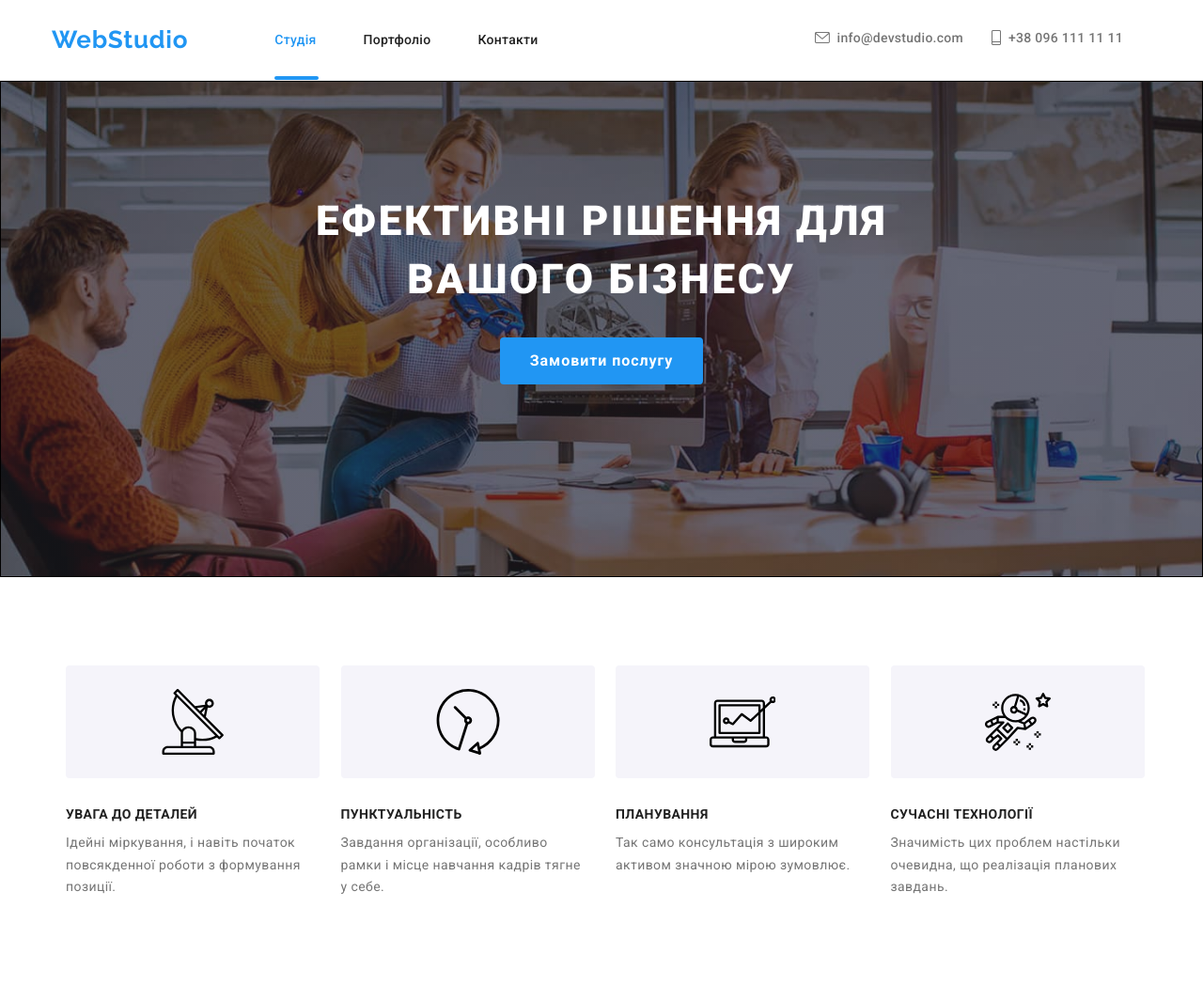
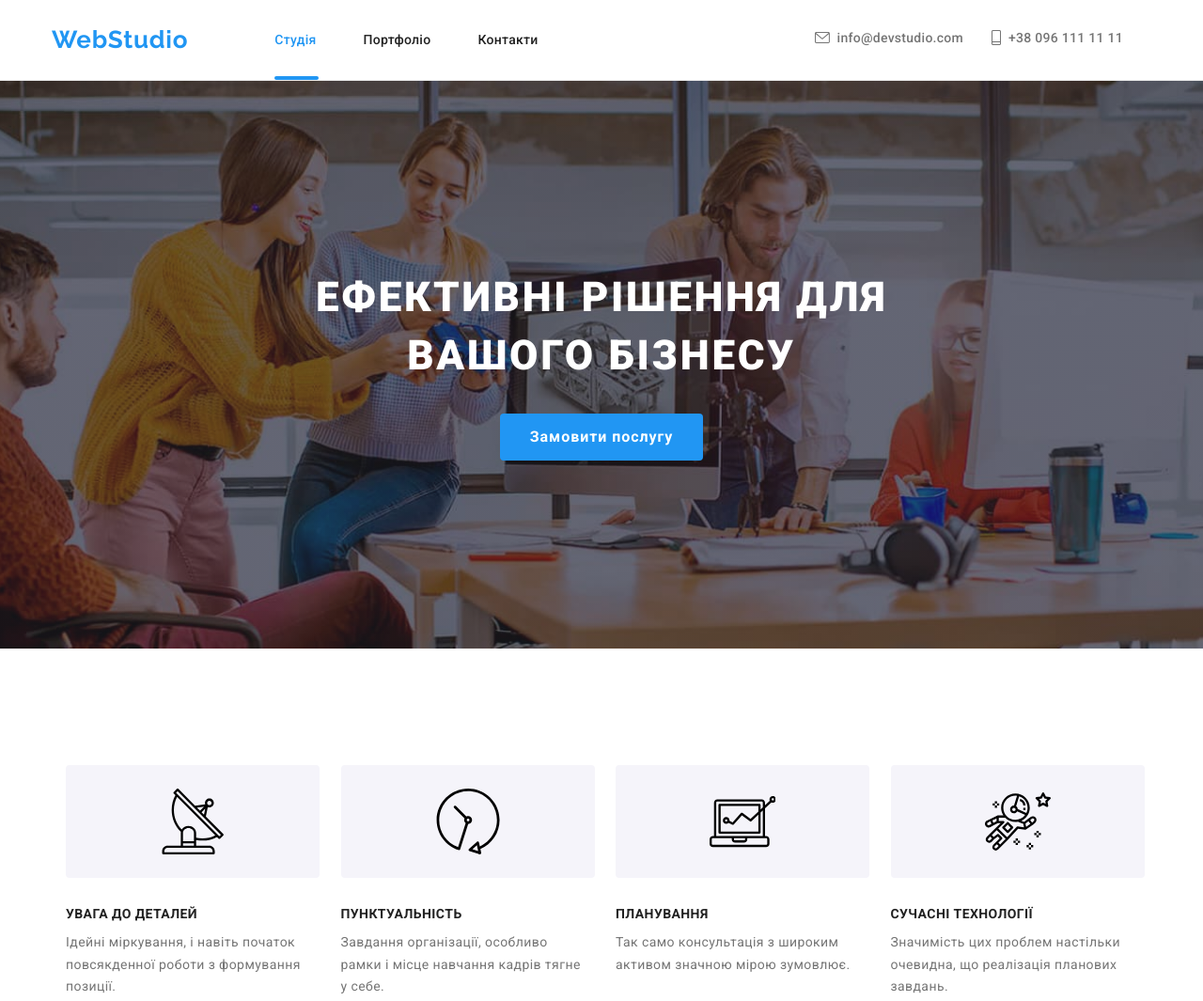
Before and after one commit to AntoninaRadova/goit-markup-hw-08, a plain HTML site: page index.html in a window 1280 px wide. Shown: the top 1065 px of the page at 94% size. Drawn offline with nearby package versions, Linux system fonts and the light colour scheme.

Commit message:
Update main.css

```diff
--- a/css/main.css
+++ b/css/main.css
@@ -255,6 +255,7 @@ body {
           transition-duration: 250ms;
   -webkit-transition-timing-function: cubic-bezier(0.4, 0, 0.2, 1);
           transition-timing-function: cubic-bezier(0.4, 0, 0.2, 1);
+  min-width: 200px;
 }
 .button:hover, .button:focus {
   background-color: #188ce8;
@@ -990,101 +991,94 @@ body {
 }
 
 .hero-section {
-  display: -webkit-box;
-  display: -ms-flexbox;
-  display: flex;
-  -webkit-box-align: center;
-      -ms-flex-align: center;
-          align-items: center;
-  -webkit-box-pack: center;
-      -ms-flex-pack: center;
-          justify-content: center;
-  padding: 118px 0;
-  text-align: center;
-  max-width: 100vw;
-  height: auto;
-  margin: 0 auto;
+  max-width: 1600px;
+  min-height: 400px;
+  margin-left: auto;
+  margin-right: auto;
+  background-color: #c4c4c4;
   background-image: -webkit-gradient(linear, left top, right top, from(rgba(47, 48, 58, 0.4)), to(rgba(47, 48, 58, 0.4))), url("../images/img-mobile.jpg");
   background-image: linear-gradient(to right, rgba(47, 48, 58, 0.4), rgba(47, 48, 58, 0.4)), url("../images/img-mobile.jpg");
+  background-repeat: no-repeat;
   background-size: cover;
-  background-repeat: no-repeat;
   background-position: center;
-  background-color: #c4c4c4;
-  border: 1px solid #000000;
-}
-@media screen and (min-width: 768px) {
-  .hero-section {
-    max-width: 1600px;
-    padding-top: 118px;
-    padding-bottom: 204px;
-  }
-}
-@media (min-device-pixel-ratio: 2), (-webkit-min-device-pixel-ratio: 2), (min-resolution: 192dpi), (min-resolution: 2dppx) {
+}
+@media screen and (min-device-pixel-ratio: 2), screen and (-webkit-min-device-pixel-ratio: 2), screen and (min-resolution: 192dpi), screen and (min-resolution: 2dppx) {
   .hero-section {
     background-image: -webkit-gradient(linear, left top, right top, from(rgba(47, 48, 58, 0.4)), to(rgba(47, 48, 58, 0.4))), url("../images/img-mobile-2x.jpg");
     background-image: linear-gradient(to right, rgba(47, 48, 58, 0.4), rgba(47, 48, 58, 0.4)), url("../images/img-mobile-2x.jpg");
   }
 }
-@media (min-width: 480px) {
+@media screen and (min-width: 768px) and (max-width: 1199px) {
   .hero-section {
-    padding: 118px 60px;
     background-image: -webkit-gradient(linear, left top, right top, from(rgba(47, 48, 58, 0.4)), to(rgba(47, 48, 58, 0.4))), url("../images/img-tablet.jpg");
     background-image: linear-gradient(to right, rgba(47, 48, 58, 0.4), rgba(47, 48, 58, 0.4)), url("../images/img-tablet.jpg");
   }
 }
-@media (min-width: 480px) and (min-device-pixel-ratio: 2), (min-width: 480px) and (-webkit-min-device-pixel-ratio: 2), (min-width: 480px) and (min-resolution: 192dpi), (min-width: 480px) and (min-resolution: 2dppx) {
+@media screen and (min-width: 768px) and (max-width: 1199px) and (min-device-pixel-ratio: 2), screen and (min-width: 768px) and (max-width: 1199px) and (-webkit-min-device-pixel-ratio: 2), screen and (min-width: 768px) and (max-width: 1199px) and (min-resolution: 192dpi), screen and (min-width: 768px) and (max-width: 1199px) and (min-resolution: 2dppx) {
   .hero-section {
     background-image: -webkit-gradient(linear, left top, right top, from(rgba(47, 48, 58, 0.4)), to(rgba(47, 48, 58, 0.4))), url("../images/img-tablet-2x.jpg");
     background-image: linear-gradient(to right, rgba(47, 48, 58, 0.4), rgba(47, 48, 58, 0.4)), url("../images/img-tablet-2x.jpg");
   }
 }
-@media (min-width: 768px) {
+@media screen and (min-width: 1200px) {
   .hero-section {
-    max-width: 1600px;
-    padding-top: 118px;
-    padding-bottom: 204px;
+    min-height: 600px;
     background-image: -webkit-gradient(linear, left top, right top, from(rgba(47, 48, 58, 0.4)), to(rgba(47, 48, 58, 0.4))), url("../images/img.jpg");
     background-image: linear-gradient(to right, rgba(47, 48, 58, 0.4), rgba(47, 48, 58, 0.4)), url("../images/img.jpg");
   }
 }
-@media (min-width: 768px) and (min-device-pixel-ratio: 2), (min-width: 768px) and (-webkit-min-device-pixel-ratio: 2), (min-width: 768px) and (min-resolution: 192dpi), (min-width: 768px) and (min-resolution: 2dppx) {
+@media screen and (min-width: 1200px) and (min-device-pixel-ratio: 2), screen and (min-width: 1200px) and (-webkit-min-device-pixel-ratio: 2), screen and (min-width: 1200px) and (min-resolution: 192dpi), screen and (min-width: 1200px) and (min-resolution: 2dppx) {
   .hero-section {
     background-image: -webkit-gradient(linear, left top, right top, from(rgba(47, 48, 58, 0.4)), to(rgba(47, 48, 58, 0.4))), url("../images/img-desktop-2x.jpg");
     background-image: linear-gradient(to right, rgba(47, 48, 58, 0.4), rgba(47, 48, 58, 0.4)), url("../images/img-desktop-2x.jpg");
   }
 }
-@media (min-width: 768px) {
+
+.hero-section__heading {
+  margin-top: 0;
+  margin-bottom: 30px;
+  color: #fff;
+  font-weight: 900;
+  font-size: 26px;
+  line-height: 1.6;
+  letter-spacing: 0.06em;
+  text-transform: uppercase;
+}
+@media screen and (min-width: 1200px) {
   .hero-section__heading {
-    margin: 0 auto 30px;
-    color: #fff;
     font-weight: 900;
-    font-size: 26px;
-    line-height: 1.6;
-    text-transform: uppercase;
-    letter-spacing: 0.06em;
-  }
-}
-@media (min-width: 768px) and (min-width: 1200px) {
-  .hero-section__heading {
     font-size: 44px;
     line-height: 1.4;
   }
 }
 
 .container-hero {
+  margin-top: 0;
+  margin-bottom: 30px;
+  color: #fff;
+  font-weight: 900;
+  font-size: 26px;
+  line-height: 1.6;
+  letter-spacing: 0.06em;
+  text-transform: uppercase;
+  max-width: 360px;
+  padding: 118px 0;
+  margin-right: auto;
+  margin-left: auto;
   text-align: center;
-  margin: 0;
-}
-@media (min-width: 480px) {
+}
+@media screen and (min-width: 1200px) {
   .container-hero {
-    width: 360px;
-    margin-right: 0;
-  }
-}
-@media (min-width: 1200px) {
-  .container-hero {
-    width: 696px;
-  }
+    font-weight: 900;
+    font-size: 44px;
+    line-height: 1.4;
+    max-width: 696px;
+    padding: 200px 0;
+  }
+}
+
+.hero__button {
+  padding: 10px 32px;
 }
 
 .header {
```
